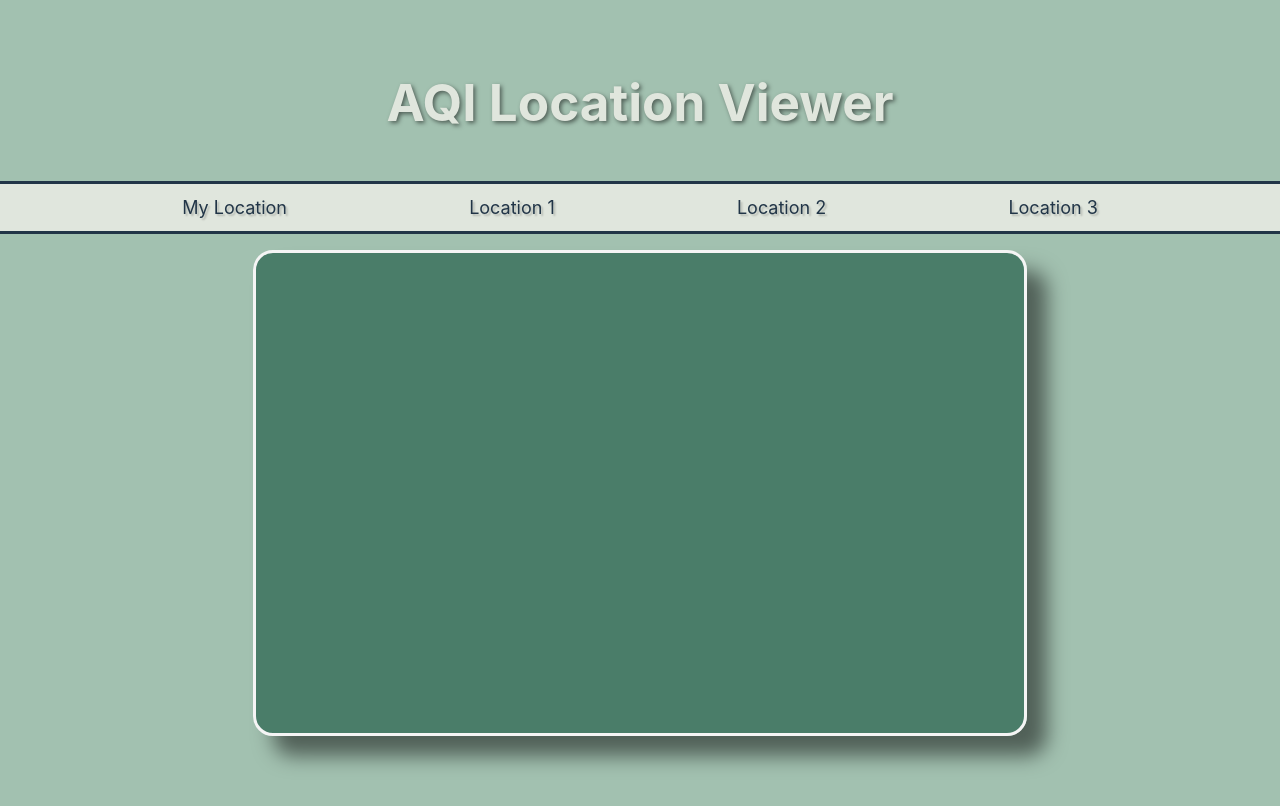
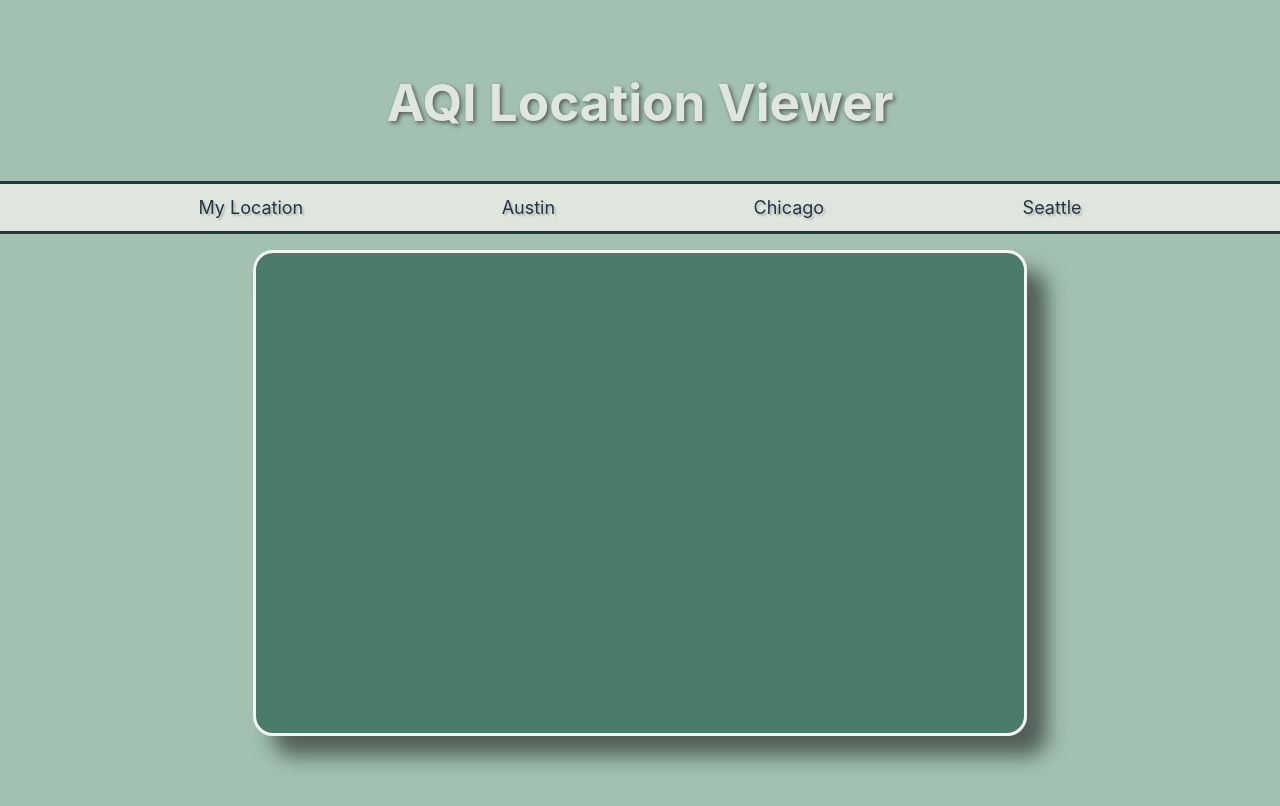
Before and after one commit to wiris316/AQI-location-viewer, a React (Vite) app: page / in a window 1280 px wide. Shown: the top 806 px of the page. Built offline with nearby package versions, Linux system fonts and the light colour scheme; no server answers.

Commit message:
add logic to fetch data for different cities

```diff
--- a/src/components/Dashboard.tsx
+++ b/src/components/Dashboard.tsx
@@ -1,13 +1,22 @@
-import React from "react";
+import React, {useState} from "react";
 import DetailsCard from "./DetailsCard";
 import Navbar from "./Navbar";
 import "../assets/Dashboard.scss";
 
+interface ILocationDetails {
+  city: string,
+  aqi: number,
+  lastUpdated: Date,
+  category: string
+}
+
 const Dashboard = () => {
+  const [locationDetails, setLocationDetails] = useState<ILocationDetails>({ city: '', aqi: 0, lastUpdated: new Date(), category: '' });
+
   return (
     <div id="Dashboard">
       <h1>AQI Location Viewer</h1>
-      <Navbar />
+      <Navbar locationDetails={locationDetails} setLocationDetails={setLocationDetails} />
       <DetailsCard />
     </div>
   )
--- a/src/components/Navbar.tsx
+++ b/src/components/Navbar.tsx
@@ -1,26 +1,90 @@
-import React from "react";
+import React, { useCallback, useEffect, useState, SetStateAction } from "react";
 import "../assets/Navbar.scss";
-import { fetchLocationData } from "../server/api";
 
-const Navbar = () => {
-  const showLocation = async (location: string) => {
+interface LocationDetails {
+  city: string;
+  aqi: number;
+  lastUpdated: Date;
+  category: string;
+}
+
+interface NavbarProps {
+  locationDetails: LocationDetails;
+  setLocationDetails: React.Dispatch<SetStateAction<LocationDetails>>;
+}
+
+const Navbar = ({ locationDetails, setLocationDetails }: NavbarProps) => {
+  const [selectedLocation, setSelectedLocation] = useState("");
+  const showLocationData = useCallback(async () => {
     try {
-      const res = await fetchLocationData(location);
-      console.log('res',res)
+      const res = await fetchLocationData(selectedLocation);
+      setLocationDetails({
+        ...locationDetails,
+        city: res.city.name,
+        aqi: res.aqi,
+        lastUpdated: new Date(),
+      });
     } catch (error) {
-      console.error(error)
+      console.error(error);
     }
-  };
+  }, [selectedLocation]);
+
+  useEffect(() => {
+    showLocationData();
+  },[selectedLocation])
+
+  async function fetchLocationData(city: string) {
+    try {
+      const res = await fetch(`/api/location/${city}`, {
+        method: "GET",
+        headers: {
+          "Content-Type": "application/json",
+        },
+      });
+      if (res.status === 200) {
+        const data = await res.json();
+        if (data.status !== "error") {
+          return data.data;
+        } else {
+          throw new Error(`Error: ${data.data}`);
+        }
+      }
+    } catch (error) {
+      console.error(error);
+    }
+  }
 
   return (
     <nav>
       <ul id="navbar-list">
-        <li className="navbar-item" onClick={() => showLocation("here")}>
+        <li
+          className="navbar-item"
+          id="here"
+          onClick={(e) => setSelectedLocation(e.currentTarget.id)}
+        >
           My Location
         </li>
-        <li className="navbar-item">Location 1</li>
-        <li className="navbar-item">Location 2</li>
-        <li className="navbar-item">Location 3</li>
+        <li
+          className="navbar-item"
+          id="Austin"
+          onClick={(e) => setSelectedLocation(e.currentTarget.id)}
+        >
+          Austin
+        </li>
+        <li
+          className="navbar-item"
+          id="Chicago"
+          onClick={(e) => setSelectedLocation(e.currentTarget.id)}
+        >
+          Chicago
+        </li>
+        <li
+          className="navbar-item"
+          id="Seattle"
+          onClick={(e) => setSelectedLocation(e.currentTarget.id)}
+        >
+          Seattle
+        </li>
       </ul>
     </nav>
   );
```
